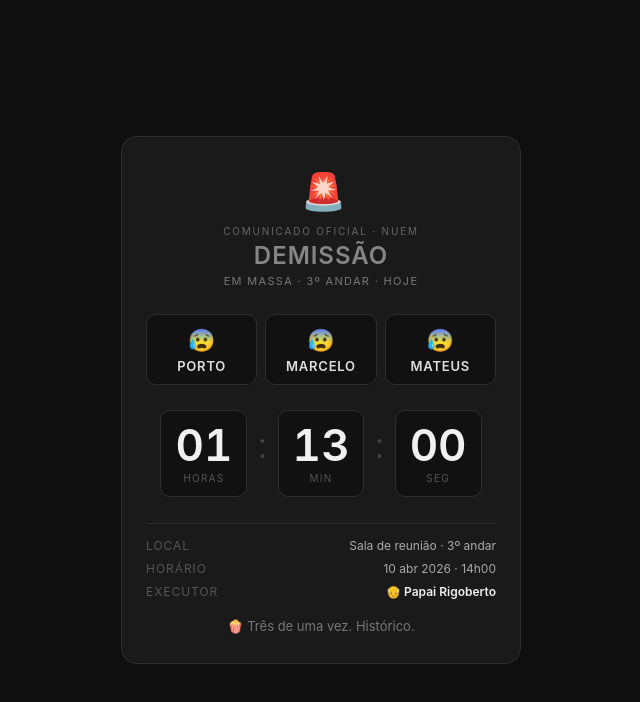
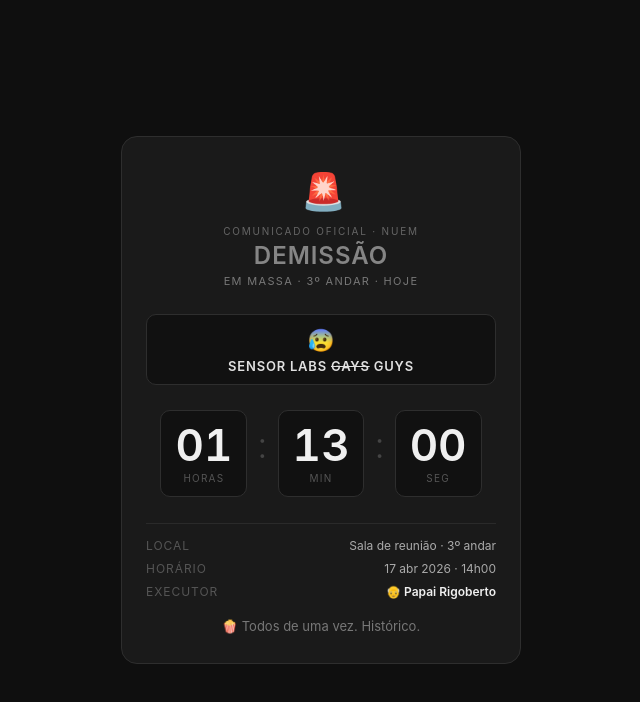
Before and after one commit to TheJournalist/demissao-nuem, a plain HTML site: page index.html in a window 1280 px wide. Shown: the whole page, without its empty margins (319-959 px from the left). Drawn offline with Linux system fonts and the light colour scheme.

Commit message:
Update victim names and event details in index.html

```diff
--- a/index.html
+++ b/index.html
@@ -1,3 +1,4 @@
+
 <!DOCTYPE html>
 <html lang="pt-BR">
 <head>
@@ -95,9 +96,7 @@
   </div>
 
   <div class="vitimas">
-    <div class="vitima"><span class="vitima-emoji" id="e0">😰</span><div class="vitima-nome">Porto</div></div>
-    <div class="vitima"><span class="vitima-emoji" id="e1">😰</span><div class="vitima-nome">Marcelo</div></div>
-    <div class="vitima"><span class="vitima-emoji" id="e2">😰</span><div class="vitima-nome">Mateus</div></div>
+    <div class="vitima"><span class="vitima-emoji" id="e0">😰</span><div class="vitima-nome">Sensor Labs <s>gays</s> guys</div></div>
   </div>
 
   <div class="countdown">
@@ -110,11 +109,11 @@
 
   <div class="info">
     <div class="info-row"><span class="info-key">Local</span><span class="info-val">Sala de reunião · 3º andar</span></div>
-    <div class="info-row"><span class="info-key">Horário</span><span class="info-val">10 abr 2026 · 14h00</span></div>
+    <div class="info-row"><span class="info-key">Horário</span><span class="info-val">17 abr 2026 · 14h00</span></div>
     <div class="info-row"><span class="info-key">Executor</span><span class="info-val strong">👴 Papai Rigoberto</span></div>
   </div>
 
-  <p class="status" id="status">🍿 Três de uma vez. Histórico.</p>
+  <p class="status" id="status">🍿 Todos de uma vez. Histórico.</p>
 </div>
 
 <script>
@@ -126,7 +125,7 @@ function tick(){
   if(diff <= 0){
     ['d-h','d-m','d-s'].forEach(id => document.getElementById(id).textContent = '00');
     document.getElementById('status').textContent = '🔥 É AGORA. Deus tenha piedade.';
-    ['e0','e1','e2'].forEach(id => document.getElementById(id).textContent = '💀');
+    ['e0'].forEach(id => document.getElementById(id).textContent = '💀');
     return;
   }
   document.getElementById('d-h').textContent = pad(Math.floor(diff/3600000));
```
